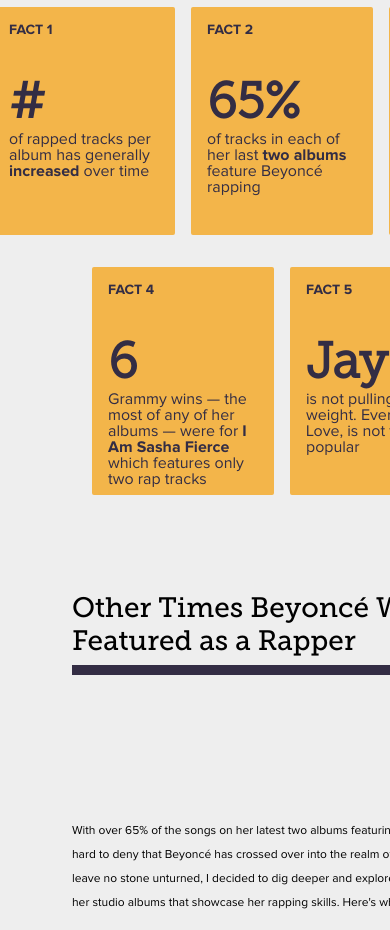
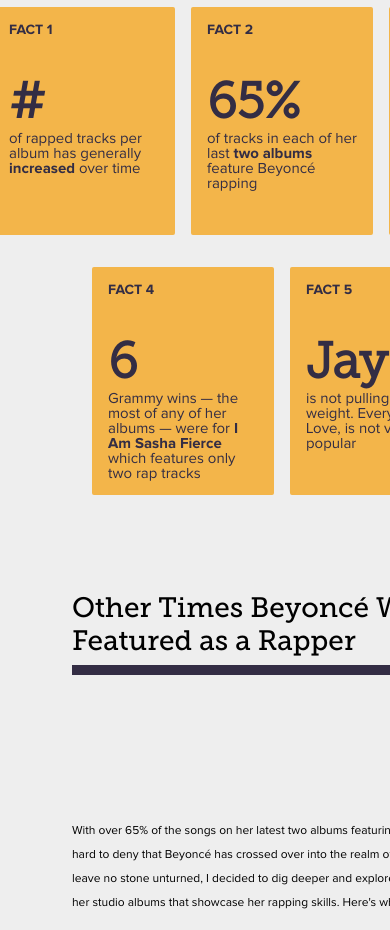
Before and after one commit to JasmineGuy/beyonce, a website: page index.html in a window 390 px wide. Shown: the part 1520-2450 px from the top of the page. Drawn offline with nearby package versions, Linux system fonts and the light colour scheme; a script that the page names is missing; a web font is replaced by a local one.

Commit message:
responsive card text

```diff
--- a/index.html
+++ b/index.html
@@ -100,27 +100,27 @@
               <div class="card">
                 <div class="facts">FACT 1</div>
                 <div class="highlight">#</div>
-                <div> of rapped tracks per album has generally <strong>increased</strong> over time</div>
+                <div class="stat"> of rapped tracks per album has generally <strong>increased</strong> over time</div>
               </div>
               <div class="card">
                 <div class="facts">FACT 2</div>
                 <div class="highlight">65%</div>
-                <div> of tracks in each of her last <strong>two albums</strong> feature Beyonc&#233 rapping</div>
+                <div class="stat"> of tracks in each of her last <strong>two albums</strong> feature Beyonc&#233 rapping</div>
               </div>
               <div class="card">
                 <div class="facts">FACT 3</div>
                 <div class="highlight">12</div>
-                <div>of <strong>22 Grammy</strong> wins came from albums featuring less rap</div>
+                <div class="stat">of <strong>22 Grammy</strong> wins came from albums featuring less rap</div>
               </div>
               <div class="card">
                 <div class="facts">FACT 4</div>
                 <div class="highlight">6</div>
-                <div>Grammy wins — the most of any of her albums — were for <strong>I Am Sasha Fierce </strong>which features only two rap tracks</div>
+                <div class="stat">Grammy wins — the most of any of her albums — were for <strong>I Am Sasha Fierce </strong>which features only two rap tracks</div>
               </div>
               <div class="card">
                 <div class="facts">FACT 5</div>
                 <div class="highlight">Jay-Z</div>
-                <div>
+                <div class="stat">
                   is not pulling his weight. Everything is Love, is not very popular
                 </div>
               </div>
@@ -240,7 +240,6 @@
             <div class="cards2">
               <div class="card">
                 <div class="facts">FACT 1</div>
-
                 <div><strong>Over the last decade,</strong> there has been a consistent trend of <strong>more rap features</strong> in Beyonc&#233's music.</div>
               </div>
               <div class="card">
--- a/styles.css
+++ b/styles.css
@@ -289,6 +289,10 @@
   .card {
     margin: .5em 0;
     height: max-content;
+  }
+
+  .stat {
+    font-size: 15px;
   }
 
   .header {
```
